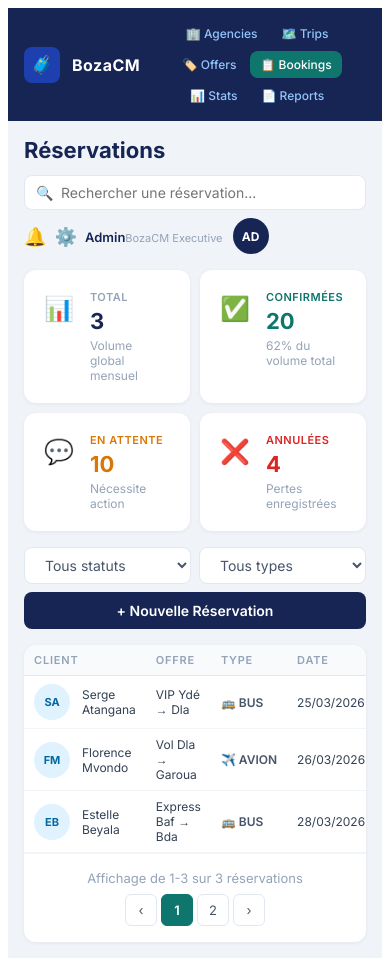
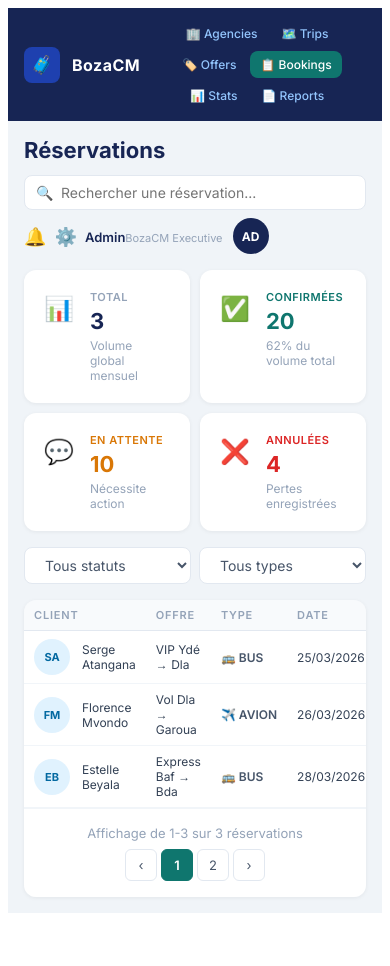
Before and after one commit to jadone237/boza-Cm, an Angular app: page /reservations in a window 390 px wide. After the commit the page ends 921 px from the top, so only its background shows below. Built offline with nearby package versions, Linux system fonts and the light colour scheme.

Commit message:
Modification sur le Dashboard Admin en enlevant le botton Nouvelle reservation

```diff
--- a/package.json
+++ b/package.json
@@ -18,7 +18,6 @@
     "@angular/platform-browser": "^21.2.0",
     "@angular/router": "^21.2.0",
     "@lucide/angular": "^1.17.0",
-    "lucide-angular": "^1.0.0",
     "rxjs": "~7.8.0",
     "tslib": "^2.3.0"
   },
--- a/src/app/pages/reservation/form/form.html
+++ b/src/app/pages/reservation/form/form.html
@@ -75,7 +75,7 @@
         <!-- Sélection type transport -->
         <div class="transport-tabs">
           <button class="tab"
-            [class.active]="selectedTransport === 'bus'"
+           [class.active]="selectedTransport === 'bus'"
             (click)="selectTransport('bus')">🚌 Bus</button>
           <button class="tab"
             [class.active]="selectedTransport === 'train'"
--- a/src/app/pages/reservation/form/form.ts
+++ b/src/app/pages/reservation/form/form.ts
@@ -1,5 +1,6 @@
 import { Component, OnInit } from '@angular/core';
 import { CommonModule } from '@angular/common';
+import { Router } from '@angular/router';
 import {
   ReactiveFormsModule,
   FormBuilder,
@@ -15,12 +16,16 @@ import {
   styleUrl: './form.css'
 })
 export class Form implements OnInit {
+
   reservationForm!: FormGroup;
   formSubmitted = false;
   isLoading = false;
   selectedTransport = 'bus';
 
-  constructor(private fb: FormBuilder) {}
+  constructor(
+    private fb: FormBuilder,
+    private router: Router
+  ) {}
 
   ngOnInit() {
     this.reservationForm = this.fb.group({
@@ -44,7 +49,7 @@ export class Form implements OnInit {
     this.isLoading = true;
     setTimeout(() => {
       this.isLoading = false;
-      console.log('Réservation :', this.reservationForm.value);
+      this.router.navigate(['/confirmation']);
     }, 2000);
   }
 }
--- a/src/app/pages/reservation/list/list.css
+++ b/src/app/pages/reservation/list/list.css
@@ -269,22 +269,6 @@
   appearance: auto;
 }
 
-.btn-new {
-  margin-left: auto;
-  padding: 10px 20px;
-  background-color: #172554;
-  color: white;
-  border: none;
-  border-radius: 8px;
-  cursor: pointer;
-  font-size: 14px;
-  font-weight: 600;
-  transition: background 0.2s;
-}
-
-.btn-new:hover {
-  background-color: #1e3a6e;
-}
 
 /* ===== TABLEAU ===== */
 .table-container {
@@ -613,10 +597,6 @@
   .filter-select {
     flex: 1;
   }
-  .btn-new {
-    width: 100%;
-    margin-left: 0;
-  }
   .table-container {
     overflow-x: auto;
   }
--- a/src/app/pages/reservation/list/list.html
+++ b/src/app/pages/reservation/list/list.html
@@ -118,7 +118,6 @@
         <option value="avion">Avion</option>
       </select>
 
-      <button class="btn-new">+ Nouvelle Réservation</button>
     </div>
 
     <!-- TABLEAU -->
--- a/src/app/pages/reservation/ticket/ticket.html
+++ b/src/app/pages/reservation/ticket/ticket.html
@@ -1,4 +1,3 @@
-<p>ticket works!</p>
 <div class="ticket-page">
 
   <!-- ACTIONS EN HAUT -->
```
